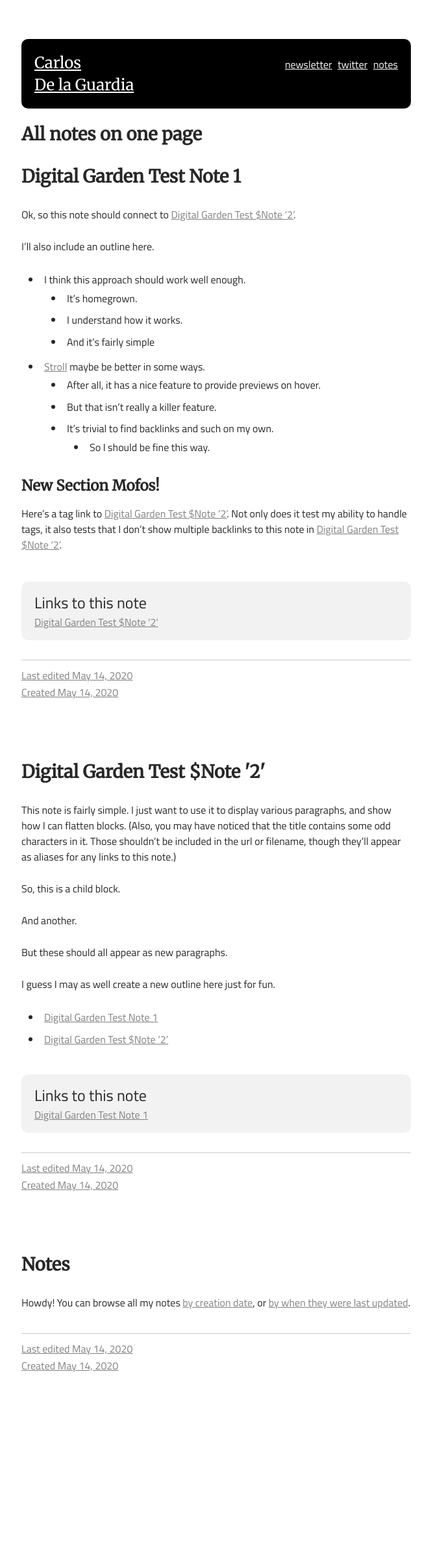
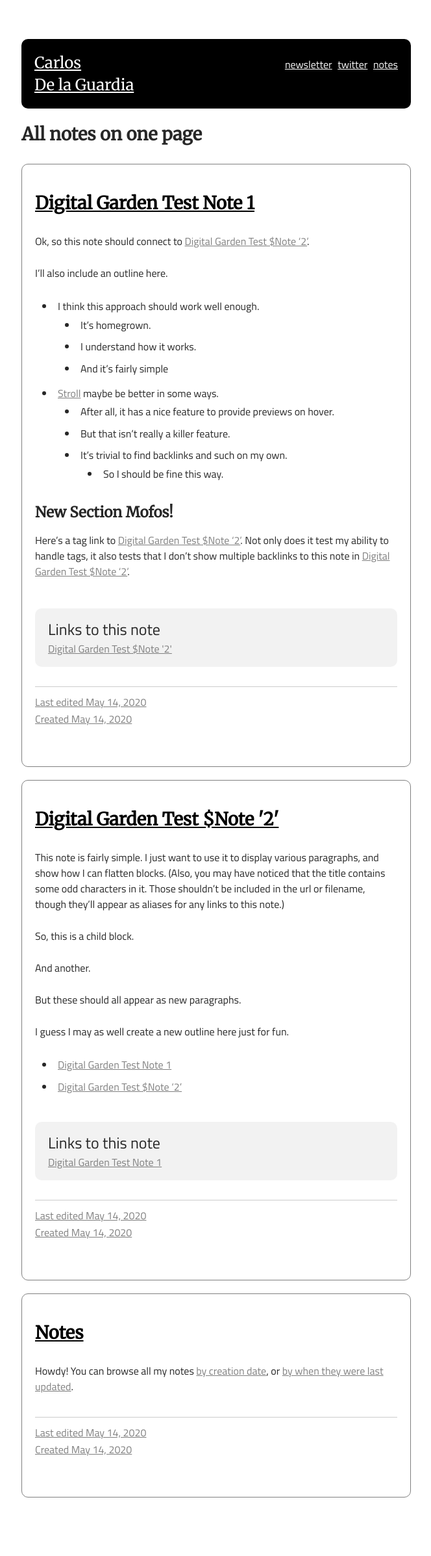
Before and after one commit to dela3499/dela3499.github.io, a Jekyll site: the page built from notes/all.md, in a window 1280 px wide. Shown: the whole page at 65% size, without its empty margins (307-971 px from the left). Built offline with Jekyll 4.4.1, drawn with Linux system fonts in a browser that asks for light colours; before the commit the page ends 2274 px from its top, so only the background shows below that.

Commit message:
added hash link to note titles in all-notes page

```diff
--- a/_layouts/all_notes.html
+++ b/_layouts/all_notes.html
@@ -14,7 +14,11 @@ layout: base
     <div class="post" id="{{ note.page_url }}">
 
         <div class="post__title">
-        	<h1>{{ note.title }}</h1>
+            <h1>
+                <a href="#{{ note.page_url }}">
+                    {{ note.title }}
+                </a>
+            </h1>
         </div>
         <div class="post__content">{{ note.content_with_hash_links | markdownify }}</div>
 
--- a/assets/css/main.css
+++ b/assets/css/main.css
@@ -595,9 +595,13 @@ ul {
     list-style: disc;
 }
 
-.post .all_notes {
+.all_notes .post {
     border: 1px solid grey;
     padding: 20px;
     margin-top: 20px;
     border-radius: 10px;
 }
+
+.all_notes h1 a {
+    color: black;
+}
```
